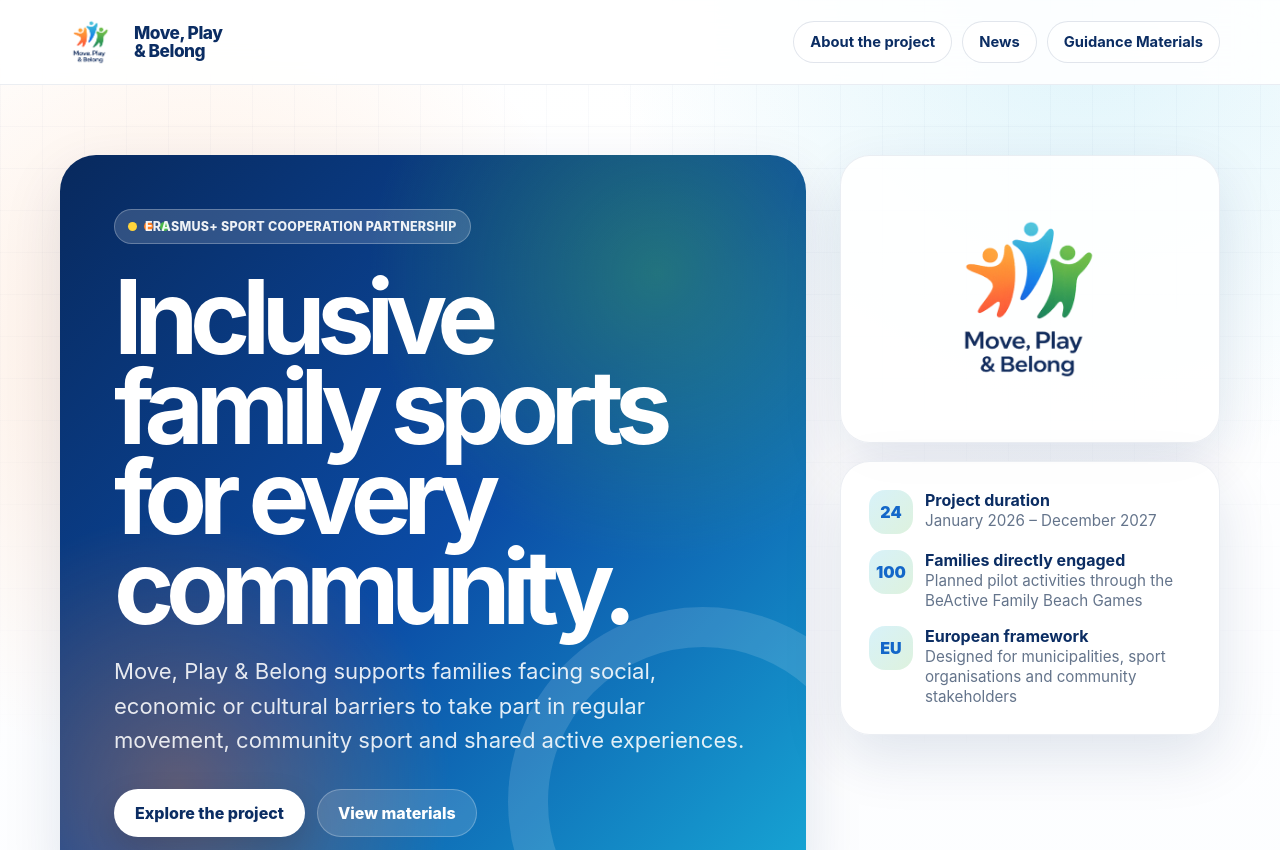
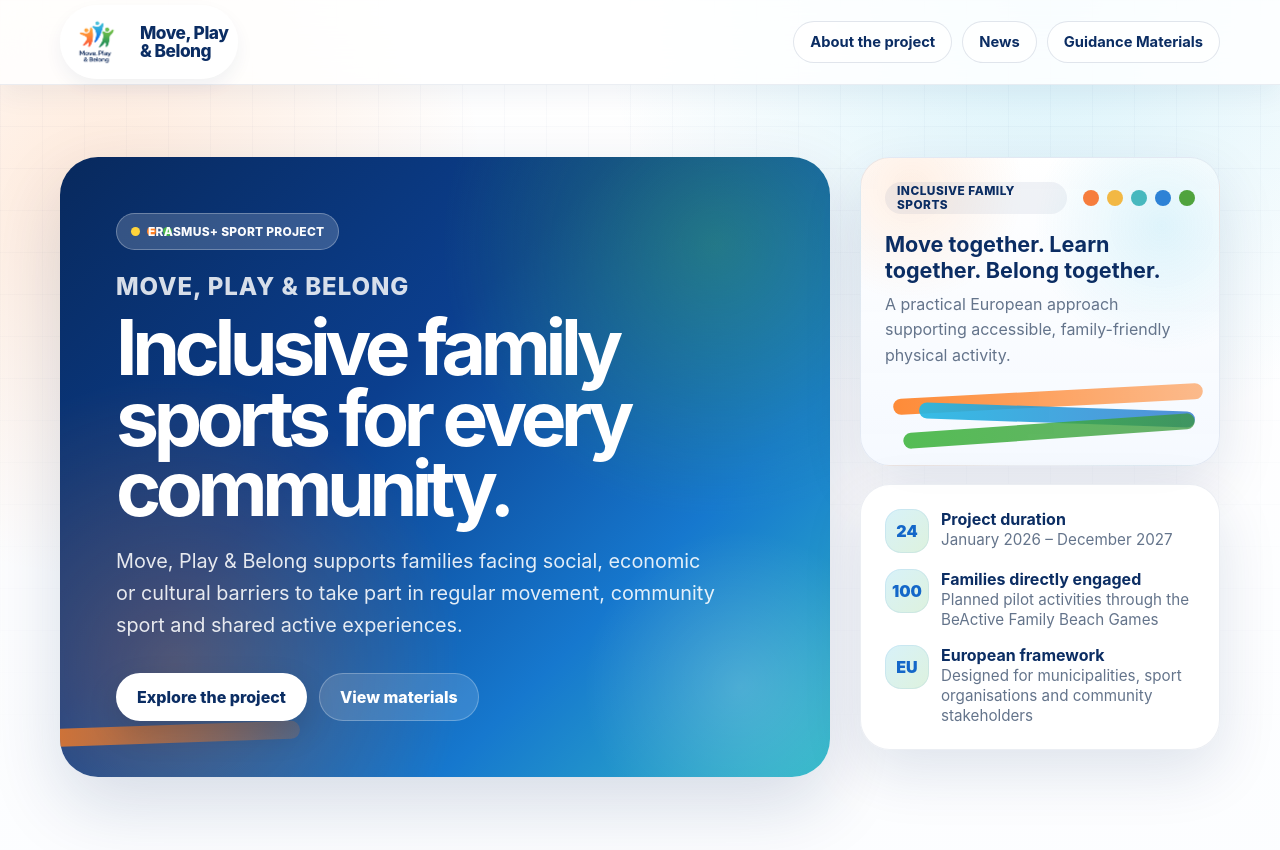
Before and after one commit to ronaldsrezais-cpu/move_play_belong, a plain HTML site: page index.html in a window 1280 px wide. Shown: the top 850 px of the page. Drawn offline with Linux system fonts and the light colour scheme.

Commit message:
Add files via upload

```diff
--- a/assets/css/styles.css
+++ b/assets/css/styles.css
@@ -21,8 +21,9 @@
   font-family: Inter, ui-sans-serif, system-ui, -apple-system, BlinkMacSystemFont, "Segoe UI", sans-serif;
   color: var(--ink);
   background:
-    radial-gradient(circle at 15% 5%, rgba(255, 127, 34, 0.14), transparent 26rem),
-    radial-gradient(circle at 85% 0%, rgba(39, 184, 227, 0.15), transparent 30rem),
+    radial-gradient(circle at 8% 3%, rgba(255, 127, 34, 0.16), transparent 24rem),
+    radial-gradient(circle at 82% 0%, rgba(39, 184, 227, 0.18), transparent 28rem),
+    radial-gradient(circle at 92% 40%, rgba(72,184,72,0.12), transparent 24rem),
     linear-gradient(180deg, #ffffff 0%, var(--soft) 46%, #ffffff 100%);
 }
 
@@ -50,8 +51,9 @@
   top: 0;
   z-index: 50;
   backdrop-filter: blur(20px);
-  background: rgba(255,255,255,.88);
+  background: rgba(255,255,255,.84);
   border-bottom: 1px solid rgba(11,45,99,.08);
+  box-shadow: 0 10px 28px rgba(11,45,99,.06);
 }
 
 .header-inner {
@@ -69,6 +71,10 @@
   font-weight: 800;
   letter-spacing: -0.03em;
   color: var(--navy);
+  padding: 6px 10px 6px 6px;
+  border-radius: 999px;
+  background: rgba(255,255,255,.86);
+  box-shadow: 0 8px 18px rgba(11,45,99,.06);
 }
 
 .brand img { width: 62px; height: 62px; object-fit: contain; }
@@ -94,51 +100,65 @@
 .nav-link:hover { transform: translateY(-2px); background: #fff; border-color: rgba(20,103,201,.34); }
 
 .hero {
-  padding: 70px 0 46px;
+  padding: 72px 0 54px;
 }
 .hero-grid {
   display: grid;
-  grid-template-columns: minmax(0, 1.1fr) 380px;
-  gap: 34px;
+  grid-template-columns: minmax(0, 1.1fr) 360px;
+  gap: 30px;
   align-items: stretch;
 }
 .hero-panel {
   position: relative;
   overflow: hidden;
-  border-radius: 36px;
+  border-radius: 38px;
   color: white;
-  padding: 54px;
+  padding: 56px;
   min-height: 520px;
   background:
-    radial-gradient(circle at 80% 16%, rgba(72,184,72,.38), transparent 18rem),
-    radial-gradient(circle at 16% 86%, rgba(255,127,34,.34), transparent 17rem),
-    linear-gradient(135deg, #08295d 0%, #0b4ba5 52%, #17a7d5 100%);
-  box-shadow: var(--shadow);
+    radial-gradient(circle at 85% 14%, rgba(72,184,72,.34), transparent 17rem),
+    radial-gradient(circle at 15% 82%, rgba(255,127,34,.28), transparent 18rem),
+    linear-gradient(135deg, #08295d 0%, #0b3f8f 40%, #1678ce 72%, #31b9c8 100%);
+  box-shadow: 0 28px 72px rgba(11,45,99,.16);
+}
+.hero-panel::before {
+  content: "";
+  position: absolute;
+  inset: auto -80px -80px auto;
+  width: 340px;
+  height: 340px;
+  border-radius: 50%;
+  background: radial-gradient(circle at 50% 50%, rgba(255,255,255,.18), rgba(255,255,255,0) 65%);
 }
 .hero-panel::after {
   content: "";
   position: absolute;
-  width: 310px;
-  height: 310px;
-  border: 40px solid rgba(255,255,255,.13);
-  border-radius: 50%;
-  right: -92px;
-  bottom: -106px;
+  left: -20px;
+  bottom: 34px;
+  width: 260px;
+  height: 18px;
+  border-radius: 999px;
+  background: linear-gradient(90deg, rgba(255,127,34,.9), rgba(255,127,34,.2));
+  transform: rotate(-2deg);
+  opacity: .9;
 }
-.hero-content { position: relative; z-index: 2; max-width: 680px; }
+.hero-content { position: relative; z-index: 2; max-width: 700px; }
 .kicker {
   display: inline-flex;
   align-items: center;
   gap: 8px;
-  padding: 9px 13px;
+  padding: 10px 14px;
   border-radius: 999px;
-  background: rgba(255,255,255,.16);
-  border: 1px solid rgba(255,255,255,.26);
-  color: rgba(255,255,255,.92);
+  background: rgba(255,255,255,.18);
+  border: 1px solid rgba(255,255,255,.28);
+  color: rgba(255,255,255,.98);
   font-weight: 800;
   letter-spacing: .02em;
   text-transform: uppercase;
-  font-size: .78rem;
+  font-size: .75rem;
+  width: fit-content;
+  position: relative;
+  z-index: 3;
 }
 .kicker::before {
   content: "";
@@ -146,19 +166,29 @@
   background: var(--yellow);
   box-shadow: 16px 0 0 var(--orange), 32px 0 0 var(--green);
 }
+.hero-project-name {
+  margin-top: 22px;
+  font-size: clamp(1.15rem, 2vw, 1.5rem);
+  font-weight: 800;
+  letter-spacing: .04em;
+  text-transform: uppercase;
+  color: rgba(255,255,255,.84);
+}
 
 h1, h2, h3, p { margin-top: 0; }
 h1 {
-  font-size: clamp(3.1rem, 8vw, 6.6rem);
-  line-height: .88;
-  letter-spacing: -0.08em;
-  margin: 28px 0 22px;
+  font-size: clamp(2.9rem, 6vw, 5.2rem);
+  line-height: .92;
+  letter-spacing: -0.07em;
+  margin: 12px 0 20px;
+  max-width: 10.5ch;
+  text-wrap: balance;
 }
 .hero-lead {
-  font-size: clamp(1.12rem, 2vw, 1.38rem);
-  line-height: 1.55;
+  font-size: clamp(1.06rem, 1.7vw, 1.24rem);
+  line-height: 1.62;
   color: rgba(255,255,255,.88);
-  max-width: 650px;
+  max-width: 600px;
 }
 .hero-actions { display: flex; flex-wrap: wrap; gap: 12px; margin-top: 32px; }
 .btn {
@@ -181,16 +211,100 @@
   align-content: start;
   gap: 18px;
 }
-.logo-card,
+.visual-card,
 .stat-card {
-  background: rgba(255,255,255,.88);
+  background: rgba(255,255,255,.92);
   border: 1px solid rgba(11,45,99,.08);
   border-radius: 30px;
   box-shadow: var(--shadow);
-  padding: 28px;
+  padding: 24px;
 }
-.logo-card { display: grid; place-items: center; min-height: 250px; }
-.logo-card img { width: min(230px, 84%); }
+.visual-card {
+  min-height: 250px;
+  background:
+    radial-gradient(circle at 14% 10%, rgba(255,127,34,.12), transparent 7rem),
+    radial-gradient(circle at 84% 22%, rgba(39,184,227,.14), transparent 8rem),
+    linear-gradient(180deg, rgba(255,255,255,.98), rgba(245,249,255,.96));
+  display: flex;
+  flex-direction: column;
+  justify-content: space-between;
+  gap: 18px;
+}
+.visual-card-top {
+  display: flex;
+  justify-content: space-between;
+  align-items: center;
+  gap: 16px;
+}
+.mini-pill {
+  display: inline-flex;
+  align-items: center;
+  min-height: 32px;
+  padding: 0 12px;
+  border-radius: 999px;
+  background: rgba(11,45,99,.06);
+  color: var(--navy);
+  font-size: .74rem;
+  font-weight: 800;
+  letter-spacing: .04em;
+  text-transform: uppercase;
+}
+.visual-dots {
+  display: flex;
+  gap: 8px;
+}
+.dot {
+  width: 16px;
+  height: 16px;
+  border-radius: 50%;
+  display: inline-block;
+}
+.dot.orange { background: #f67d3d; }
+.dot.yellow { background: #f2b844; }
+.dot.sky { background: #47b8be; }
+.dot.blue { background: #2d82d6; }
+.dot.green { background: #50a33d; }
+.visual-message strong {
+  display: block;
+  font-size: 1.35rem;
+  line-height: 1.2;
+  color: var(--navy);
+  margin-bottom: 8px;
+}
+.visual-message span {
+  display: block;
+  color: var(--muted);
+  line-height: 1.6;
+}
+.visual-waves {
+  position: relative;
+  height: 54px;
+}
+.wave {
+  position: absolute;
+  left: 0;
+  right: 0;
+  height: 16px;
+  border-radius: 999px;
+  opacity: .95;
+}
+.wave-orange {
+  top: 4px;
+  background: linear-gradient(90deg, rgba(255,127,34,.95), rgba(255,127,34,.55));
+  transform: translateX(8px) rotate(-3deg);
+}
+.wave-blue {
+  top: 20px;
+  left: 34px;
+  background: linear-gradient(90deg, rgba(39,184,227,.98), rgba(20,103,201,.76));
+  transform: rotate(2deg);
+}
+.wave-green {
+  top: 36px;
+  left: 18px;
+  background: linear-gradient(90deg, rgba(72,184,72,.98), rgba(56,150,56,.78));
+  transform: rotate(-4deg);
+}
 .stat-card { display: grid; gap: 16px; }
 .stat-row {
   display: grid;
@@ -205,6 +319,7 @@
   background: linear-gradient(135deg, rgba(39,184,227,.18), rgba(72,184,72,.18));
   color: var(--blue);
   font-weight: 900;
+  box-shadow: inset 0 0 0 1px rgba(20,103,201,.08);
 }
 .stat-row strong { display: block; color: var(--navy); }
 .stat-row span { color: var(--muted); font-size: .95rem; }
@@ -239,6 +354,53 @@
   font-size: 1.08rem;
   line-height: 1.65;
   max-width: 780px;
+}
+#about .text-card,
+#news .featured-news,
+#materials .timeline-content,
+#partners .partners-panel,
+#contacts .contact-card {
+  backdrop-filter: blur(4px);
+}
+#news, #partners {
+  position: relative;
+}
+#news::before, #partners::before {
+  content: "";
+  position: absolute;
+  inset: 18px auto auto 0;
+  width: 150px;
+  height: 150px;
+  border-radius: 50%;
+  background: radial-gradient(circle, rgba(255,127,34,.12), rgba(255,127,34,0));
+  pointer-events: none;
+}
+
+
+.path-card,
+.feature-card,
+.timeline-content,
+.partner-card,
+.news-card,
+.featured-news,
+.text-card,
+.contact-card,
+.visual-card,
+.stat-card {
+  transition: transform .18s ease, box-shadow .18s ease;
+}
+.path-card:hover,
+.feature-card:hover,
+.timeline-content:hover,
+.partner-card:hover,
+.news-card:hover,
+.featured-news:hover,
+.text-card:hover,
+.contact-card:hover,
+.visual-card:hover,
+.stat-card:hover {
+  transform: translateY(-3px);
+  box-shadow: 0 18px 34px rgba(11,45,99,.10);
 }
 
 .about-layout {
@@ -396,6 +558,9 @@
 .news-grid-secondary {
   grid-template-columns: repeat(3, 1fr);
 }
+.news-grid-single {
+  grid-template-columns: minmax(0, 560px);
+}
 
 .news-card-with-image {
   overflow: hidden;
@@ -530,6 +695,52 @@
 .partner-card h3 { margin: 0; color: var(--navy); font-size: 1rem; line-height: 1.25; }
 .partner-card p { margin: 0; color: var(--muted); font-size: .9rem; }
 
+
+/* Compact partner layout */
+.partners-panel {
+  padding: 20px;
+}
+.partner-block + .partner-block {
+  margin-top: 18px;
+}
+.coordinator-card.compact-partner-card {
+  grid-template-columns: 180px 1fr;
+  padding: 16px;
+  gap: 18px;
+  min-height: auto;
+}
+.coordinator-card.compact-partner-card .logo-wrap {
+  min-height: 92px;
+  padding: 14px;
+}
+.coordinator-card.compact-partner-card .logo-wrap img {
+  max-height: 72px;
+}
+.coordinator-card.compact-partner-card h3 {
+  margin: 0;
+  color: var(--navy);
+  font-size: 1.08rem;
+}
+.partner-card {
+  min-height: 145px;
+  padding: 14px;
+  gap: 8px;
+}
+.partner-card .logo-wrap {
+  min-height: 84px;
+  padding: 12px;
+  border-radius: 18px;
+}
+.partner-card .logo-wrap img {
+  max-height: 58px;
+}
+.partner-card h3 {
+  font-size: .92rem;
+}
+.partner-card p {
+  font-size: .82rem;
+}
+
 .contact-layout {
   display: grid;
   grid-template-columns: .95fr 1.05fr;
@@ -578,9 +789,12 @@
 
 @media (max-width: 980px) {
   .hero-grid, .about-layout, .contact-layout, .featured-news { grid-template-columns: 1fr; }
+  .visual-card { min-height: 220px; }
   .hero-panel { min-height: auto; }
   .pathway-grid, .news-grid, .materials-grid, .partner-grid, .news-grid-secondary { grid-template-columns: repeat(2, 1fr); }
+  .news-grid-single { grid-template-columns: 1fr; }
   .coordinator-card { grid-template-columns: 1fr; }
+  .coordinator-card.compact-partner-card { grid-template-columns: 1fr; }
 }
 
 @media (max-width: 720px) {
@@ -591,7 +805,9 @@
   .nav-link { font-size: .86rem; padding: 10px 12px; }
   .hero { padding-top: 28px; }
   .hero-panel { padding: 34px 24px; border-radius: 28px; }
-  .logo-card, .stat-card, .text-card, .partners-panel, .contact-card { padding: 22px; }
+  .visual-card, .stat-card, .text-card, .partners-panel, .contact-card { padding: 22px; }
+  .hero-project-name { margin-top: 18px; font-size: 1rem; }
+  h1 { max-width: none; font-size: clamp(2.4rem, 9vw, 3.5rem); }
   .pathway-grid, .news-grid, .materials-grid, .partner-grid, .footer-grid, .news-grid-secondary { grid-template-columns: 1fr; }
   .materials-timeline::before { left: 19px; }
   .timeline-item { grid-template-columns: 54px 1fr; }
--- a/index.html
+++ b/index.html
@@ -31,7 +31,8 @@
       <div class="container hero-grid">
         <div class="hero-panel reveal">
           <div class="hero-content">
-            <span class="kicker">Erasmus+ Sport Cooperation Partnership</span>
+            <span class="kicker">Erasmus+ Sport project</span>
+            <div class="hero-project-name">Move, Play &amp; Belong</div>
             <h1>Inclusive family sports for every community.</h1>
             <p class="hero-lead">Move, Play &amp; Belong supports families facing social, economic or cultural barriers to take part in regular movement, community sport and shared active experiences.</p>
             <div class="hero-actions">
@@ -42,8 +43,26 @@
         </div>
 
         <aside class="hero-card reveal" aria-label="Project highlights">
-          <div class="logo-card">
-            <img src="assets/logos/mpb-logo.png" alt="Move, Play & Belong project logo" />
+          <div class="visual-card">
+            <div class="visual-card-top">
+              <span class="mini-pill">Inclusive family sports</span>
+              <div class="visual-dots" aria-hidden="true">
+                <span class="dot orange"></span>
+                <span class="dot yellow"></span>
+                <span class="dot sky"></span>
+                <span class="dot blue"></span>
+                <span class="dot green"></span>
+              </div>
+            </div>
+            <div class="visual-message">
+              <strong>Move together. Learn together. Belong together.</strong>
+              <span>A practical European approach supporting accessible, family-friendly physical activity.</span>
+            </div>
+            <div class="visual-waves" aria-hidden="true">
+              <span class="wave wave-orange"></span>
+              <span class="wave wave-blue"></span>
+              <span class="wave wave-green"></span>
+            </div>
           </div>
           <div class="stat-card">
             <div class="stat-row">
@@ -143,8 +162,7 @@
             <p>The first project partner meeting has already taken place in Berlin, and implementation is now actively underway. Stay tuned for more updates.</p>
           </div>
         </article>
-
-        <div class="news-grid news-grid-secondary">
+        <div class="news-grid news-grid-secondary news-grid-single">
           <article class="news-card news-card-with-image reveal">
             <div class="news-inline-media">
               <img src="assets/img/news-online-meeting-june-2026.png" alt="Move, Play &amp; Belong online project meeting" />
@@ -154,16 +172,6 @@
             <p>Another online meeting of the <strong>“Move, Play &amp; Belong”</strong> project partners took place, during which the consortium discussed the latest project updates and the upcoming work plan.</p>
             <p><strong>Move, Play &amp; Belong</strong> focuses on engaging families in physical activities, developing educational and practical materials, and planning the next steps for bringing the approach into practice.</p>
             <p>The project is currently approaching the end of its first research phase and gradually moving towards the next stage of development.</p>
-          </article>
-          <article class="news-card reveal">
-            <div class="card-top"><span class="badge">Research</span><span class="date">Coming soon</span></div>
-            <h3>Research and needs assessment underway</h3>
-            <p>Partners are gathering insights on barriers, motivations and good practices to ensure the project framework is evidence-based and relevant across different European contexts.</p>
-          </article>
-          <article class="news-card reveal">
-            <div class="card-top"><span class="badge orange">Materials</span><span class="date">Coming soon</span></div>
-            <h3>Guidance materials will be published here</h3>
-            <p>As each document is produced and validated, it will be added to the Guidance Materials section to support families, organisations and community stakeholders.</p>
           </article>
         </div>
       </div>
@@ -178,11 +186,6 @@
             <p class="section-intro">All of the materials below are planned project outputs and will be published on this website as they are developed, reviewed and finalised.</p>
           </div>
         </div>
-
-        <div class="timeline-intro reveal">
-          <p><strong>Production timeline:</strong> the first output planned in the sequence is the <strong>Best Practices Report</strong>, followed by the research-based needs assessment and then the core framework and support materials.</p>
-        </div>
-
         <div class="materials-timeline reveal" aria-label="Guidance materials timeline">
           <article class="timeline-item">
             <div class="timeline-marker">1</div>
@@ -258,19 +261,15 @@
           <div>
             <div class="section-eyebrow">Partners</div>
             <h2>European consortium</h2>
-            <p class="section-intro">The project brings together organisations with expertise in sport development, research, social inclusion, digital learning, community engagement and policy outreach.</p>
           </div>
         </div>
 
         <div class="partners-panel reveal">
           <div class="partner-block">
             <p class="partner-title">Coordinator</p>
-            <article class="coordinator-card">
+            <article class="coordinator-card compact-partner-card">
               <div class="logo-wrap"><img src="assets/logos/lsfp-logo.png" alt="Latvian Sports Federations Council logo" /></div>
-              <div class="partner-copy">
-                <h3>Latvian Sports Federations Council</h3>
-                <p>Project coordinator responsible for overall coordination, project visibility, the website and the pilot implementation in Latvia.</p>
-              </div>
+              <h3>Latvian Sports Federations Council</h3>
             </article>
           </div>
 
```
